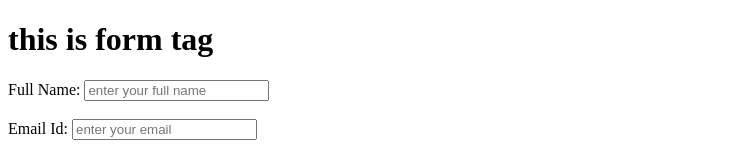
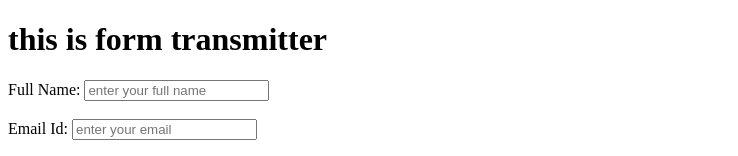
Before and after one commit to warmaa785-alt/my-first-page-to-learn-githu, a plain HTML site: page cheptor7.html in a window 1280 px wide. Shown: the top 156 px of the page, without its empty margins (0-738 px from the left). Drawn offline with Linux system fonts and the light colour scheme.

Commit message:
Update cheptor7.html

```diff
--- a/cheptor7.html
+++ b/cheptor7.html
@@ -7,7 +7,7 @@
 </head>
 <body>
 
-    <h1>this is form tag</h1>
+    <h1>this is form transmitter</h1>
     <form action="https//google.com">
         <label for="full name">Full Name:</label>
         <input type="text" id="full name" placeholder="enter your full name">
```
